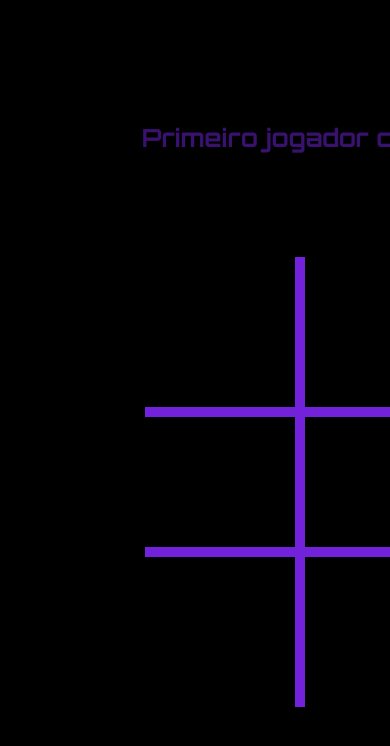
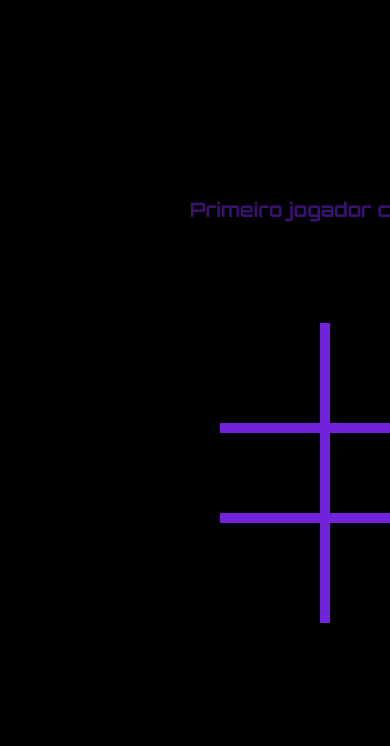
Before and after one commit to Lusk1nha/tic-tac-toe, a plain HTML site: page public/index.html in a window 390 px wide. Shown: the top 746 px of the page. Drawn offline with Linux system fonts and the light colour scheme.

Commit message:
details-version

```diff
--- a/public/main.css
+++ b/public/main.css
@@ -13,6 +13,8 @@
     margin: 0;
 
     cursor: default;
+
+    overflow: hidden;
 
 }
 
--- a/public/responsive.css
+++ b/public/responsive.css
@@ -6,26 +6,28 @@
 
     #subtitle {
         width: 500px;
-        font-size: 25px;
+        font-size: 20px;
 
         text-align: center;
 
     }
 
     #subtitle span {
-        font-size: 40px;
+        font-size: 25px;
 
     }
 
     #container {
-        width: 450px;
-        height: 450px;
+        width: 300px;
+        height: 300px;
 
     }
 
     .box {
-        width: 150px;
-        height: 150px;
+        width: 100px;
+        height: 100px;
+
+        font-size: 60px;
 
     }
 
```
Also changed, not shown: public/assets/illustrate-app-image.png (added), 1 other file.
